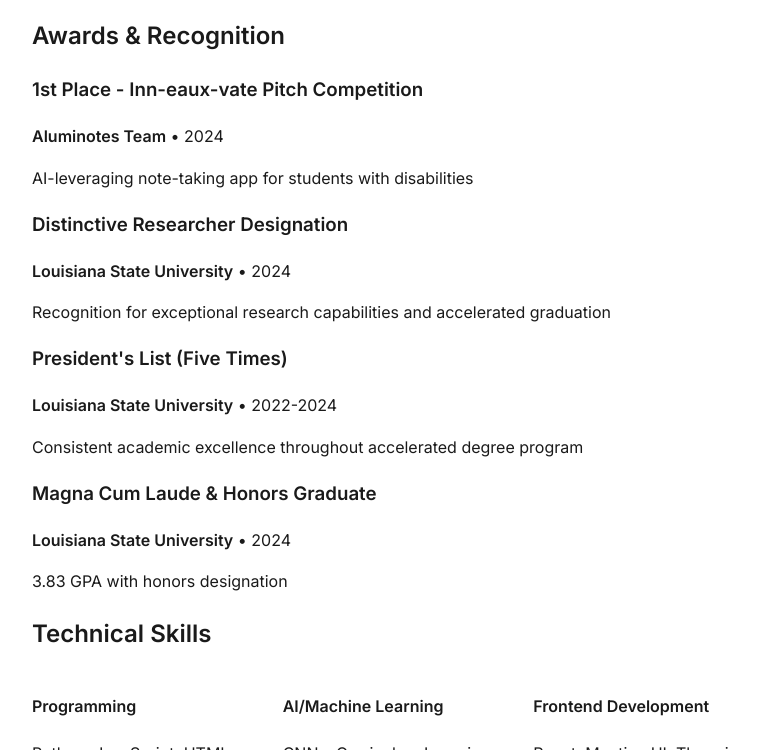
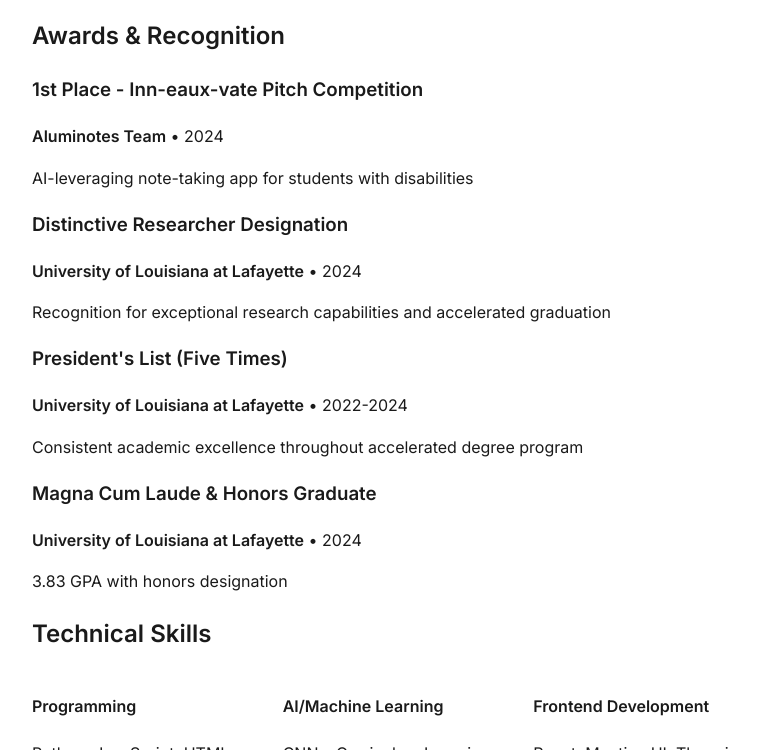
Before and after one commit to DudeSquaredEdud/DudeSquaredEdud.github.io, an Astro site: page /cv in a window 1280 px wide. Shown: the part 2014-2764 px from the top of the page, without its empty margins (240-999 px from the left). Built offline with nearby package versions, Linux system fonts and the light colour scheme; Astro itself is replaced by a stand-in of ours.

Commit message:
Correct university name to ULL in Awards & Recognition section

```diff
--- a/src/pages/cv.astro
+++ b/src/pages/cv.astro
@@ -14,7 +14,7 @@ import Layout from '../layouts/Layout.astro';
 		<h2>Education</h2>
 		<div class="research-item">
 			<h3>Bachelor of Science in Computer Science</h3>
-			<p><strong>Louisiana State University</strong> • December 2024</p>
+			<p><strong>University of Louisiana at Lafayette</strong> • December 2024</p>
 			<p><strong>GPA:</strong> 3.83/4.0 (Magna Cum Laude, Honors Graduate)</p>
 			<p><strong>Distinctions:</strong> Distinctive Researcher designation, Five-Time President's List</p>
 			<p><strong>Timeline:</strong> Graduated in 2.5 years, demonstrating exceptional academic capability</p>
@@ -94,19 +94,19 @@ import Layout from '../layouts/Layout.astro';
 
 		<div class="research-item">
 			<h3>Distinctive Researcher Designation</h3>
-			<p><strong>Louisiana State University</strong> • 2024</p>
+			<p><strong>University of Louisiana at Lafayette</strong> • 2024</p>
 			<p>Recognition for exceptional research capabilities and accelerated graduation</p>
 		</div>
 
 		<div class="research-item">
 			<h3>President's List (Five Times)</h3>
-			<p><strong>Louisiana State University</strong> • 2022-2024</p>
+			<p><strong>University of Louisiana at Lafayette</strong> • 2022-2024</p>
 			<p>Consistent academic excellence throughout accelerated degree program</p>
 		</div>
 
 		<div class="research-item">
 			<h3>Magna Cum Laude & Honors Graduate</h3>
-			<p><strong>Louisiana State University</strong> • 2024</p>
+			<p><strong>University of Louisiana at Lafayette</strong> • 2024</p>
 			<p>3.83 GPA with honors designation</p>
 		</div>
 	</section>
--- a/src/pages/index.astro
+++ b/src/pages/index.astro
@@ -4,7 +4,7 @@ import Layout from '../layouts/Layout.astro';
 
 <Layout title="Ashton Andrepont - Educational Technology Research">
 	<div class="contact-info">
-		<p><strong>BS Computer Science (3.83 GPA, Magna Cum Laude)</strong> • Louisiana State University</p>
+		<p><strong>BS Computer Science (3.83 GPA, Magna Cum Laude)</strong> • University of Louisiana at Lafayette</p>
 		<p>Email: <a href="mailto:ashtonandrepont@zoho.com">ashtonandrepont@zoho.com</a></p>
 		<p>GitHub: <a href="https://github.com/DudeSquaredEdud">@DudeSquaredEdud</a></p>
 		<p>Location: Louisiana, USA</p>
```
